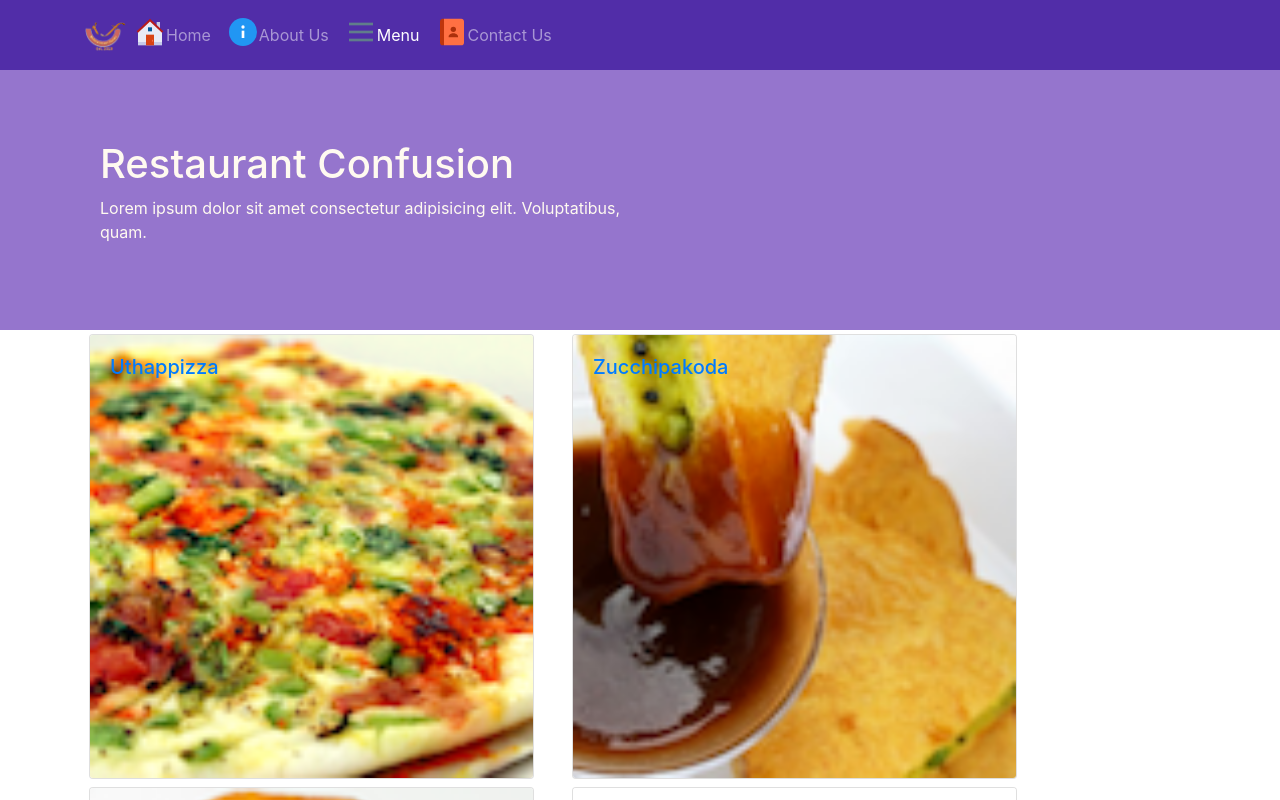
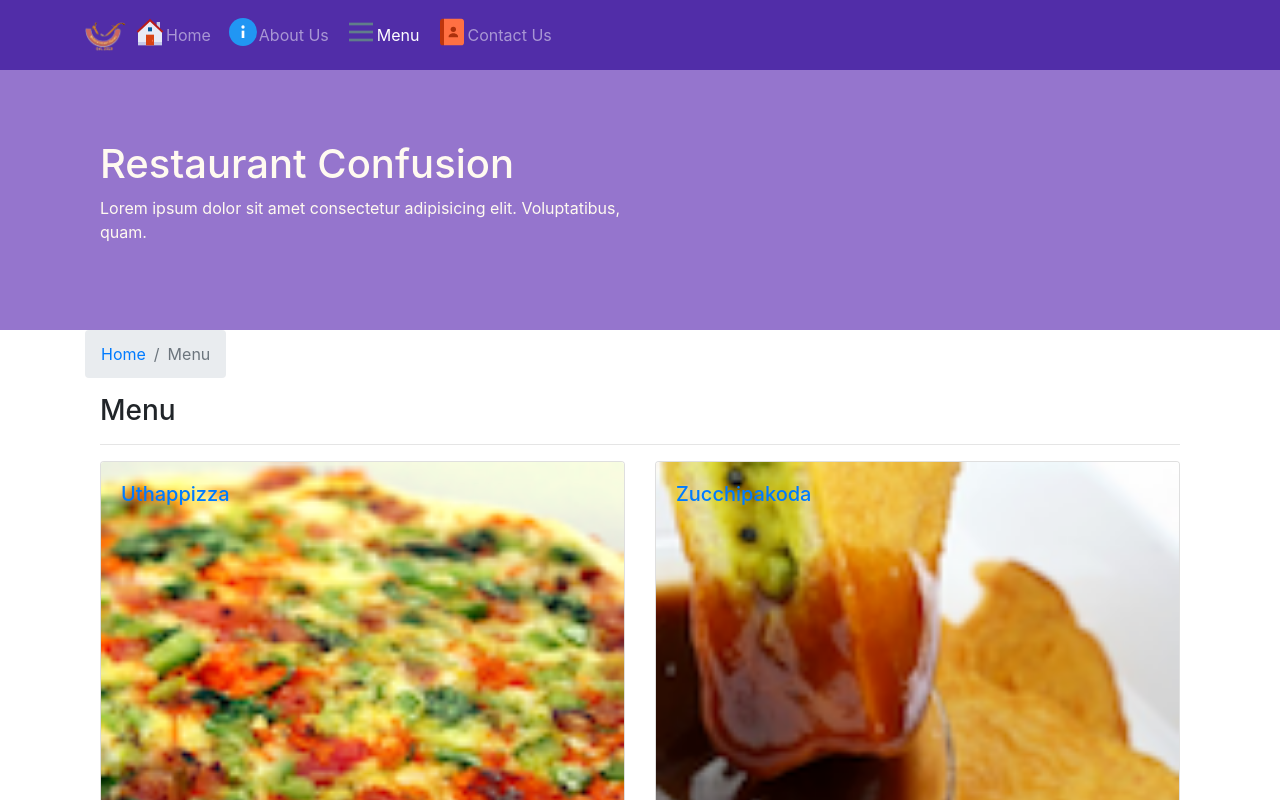
Before and after one commit to mghezel61/confusion, a React (Create React App) app: page /menu in a window 1280 px wide. Shown: the top 800 px of the page. Built offline with nearby package versions, Linux system fonts and the light colour scheme.

Commit message:
Single Page Applications Part 2

```diff
--- a/src/components/Contact.jsx
+++ b/src/components/Contact.jsx
@@ -1,8 +1,20 @@
 import React from "react";
+import { Breadcrumb, BreadcrumbItem } from "reactstrap";
+import { Link } from "react-router-dom";
 
 function Contact(props) {
   return (
     <div className="container">
+      <div className="row">
+        <Breadcrumb>
+          <BreadcrumbItem>
+            <Link to="/home">Home</Link>
+          </BreadcrumbItem>
+          <BreadcrumbItem active>Contact Us</BreadcrumbItem>
+        </Breadcrumb>
+      </div>
+      <h3>Contact Us</h3>
+      <hr />
       <div className="row row-content">
         <div className="col-12">
           <h3>Location Information</h3>
--- a/src/components/DishDetail.jsx
+++ b/src/components/DishDetail.jsx
@@ -1,8 +1,16 @@
 import React from "react";
-import { Card, CardBody, CardTitle, CardImg, CardText } from "reactstrap";
+import {
+  Card,
+  CardBody,
+  CardTitle,
+  CardImg,
+  CardText,
+  Breadcrumb,
+  BreadcrumbItem,
+} from "reactstrap";
 import { Link } from "react-router-dom";
 
-const DishDetail = ({ dish }) => {
+const DishDetail = ({ dish, comments }) => {
   // render comments
   const RenderComments = ({ comments }) => (
     <div className="col-12 col-md-5 m-1">
@@ -26,7 +34,7 @@ const DishDetail = ({ dish }) => {
   const RenderDish = ({ dish }) => {
     return (
       <>
-        <div className=" col-12 col-md-5 m-1">
+        <div className=" col-12 col-md-6 mb-3">
           <Card>
             <CardImg width="100%" src={dish.image} alt={dish.name} />
             <CardBody>
@@ -41,9 +49,21 @@ const DishDetail = ({ dish }) => {
   // Render the the dish details
   if (dish !== null) {
     return (
-      <div className="row">
-        <RenderDish dish={dish} />
-        <RenderComments comments={dish.comments} />
+      <div className="container">
+        <div className="row">
+          <Breadcrumb>
+            <BreadcrumbItem>
+              <Link to="/menu">Menu</Link>
+            </BreadcrumbItem>
+            <BreadcrumbItem active>{dish.name}</BreadcrumbItem>
+          </Breadcrumb>
+        </div>
+        <h3>{dish.name}</h3>
+        <hr />
+        <div className="row">
+          <RenderDish dish={dish} />
+          <RenderComments comments={comments} />
+        </div>
       </div>
     );
   } else {
--- a/src/components/Main.jsx
+++ b/src/components/Main.jsx
@@ -27,17 +27,19 @@ const Main = () => {
   );
 
   const DishWithId = ({ match: { params } }) => {
-    const id = +params.dishId;
-    const comments = state.comments.filter((comment) => comment.dishId === id);
-    console.log(comments);
-    return (
-      <DishDetail
-        dish={state.dishes.filter((dish) => dish.id === id)[0]}
-        comments={comments}
-      />
-    );
+    const dishId = +params.dishId;
+
+    if (dishId !== undefined) {
+      return (
+        <DishDetail
+          dish={state.dishes.filter((dish) => dish.id === dishId)[0]}
+          comments={state.comments.filter(
+            (comment) => comment.dishId === dishId
+          )}
+        />
+      );
+    }
   };
-
   return (
     <>
       <Header />
@@ -49,23 +51,7 @@ const Main = () => {
             path="/menu"
             component={() => <Menu dishes={state.dishes} />}
           />
-          <Route
-            exact
-            path="/menu/:dishId"
-            render={({ match: { params } }) => {
-              const id = +params.dishId;
-              const comments = state.comments.filter(
-                (comment) => comment.dishId === id
-              );
-              console.log(comments);
-              return (
-                <DishDetail
-                  dish={state.dishes.filter((dish) => dish.id === id)[0]}
-                  comments={comments}
-                />
-              );
-            }}
-          />
+          <Route exact path="/menu/:dishId" component={DishWithId} />
           <Route exact path="/contactus" component={Contact} />
           <Redirect to="/home" />
         </Switch>
--- a/src/components/Menu.jsx
+++ b/src/components/Menu.jsx
@@ -1,11 +1,19 @@
 import React from "react";
-import { Card, CardTitle, CardImg, CardImgOverlay } from "reactstrap";
+import {
+  Card,
+  CardTitle,
+  CardImg,
+  CardImgOverlay,
+  Breadcrumb,
+  BreadcrumbItem,
+} from "reactstrap";
 import { Link } from "react-router-dom";
 
 const Menu = ({ dishes }) => {
   //   Menu component
-  const menu = dishes.map((dish) => (
-    <div key={dish.id} className="col-12 col-md-5 m-1">
+  const RenderMenu = ({ dishes }) => {
+    return dishes.map((dish) => (
+      <div key={dish.id} className="col-12 col-md-6 mb-3">
         <Card>
           <Link to={`/menu/${dish.id}`}>
             <CardImg width="100%" src={dish.image} alt={dish.name} />
@@ -16,7 +24,24 @@ const Menu = ({ dishes }) => {
         </Card>
       </div>
     ));
-  return <div className="row">{menu}</div>;
+  };
+  return (
+    <div className="container">
+      <div className="row">
+        <Breadcrumb>
+          <BreadcrumbItem>
+            <Link to="/home">Home</Link>
+          </BreadcrumbItem>
+          <BreadcrumbItem active>Menu</BreadcrumbItem>
+        </Breadcrumb>
+      </div>
+      <h3>Menu</h3>
+      <hr />
+      <div className="row">
+        <RenderMenu dishes={dishes} />
+      </div>
+    </div>
+  );
 };
 
 export default Menu;
```
Lines whose indentation alone changed are shown as unchanged.
